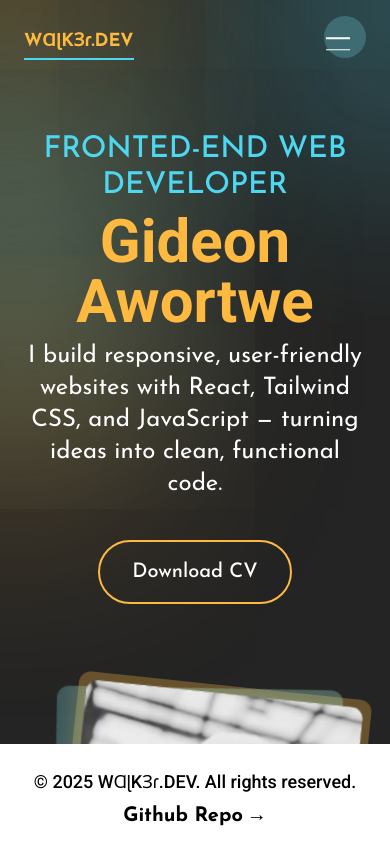
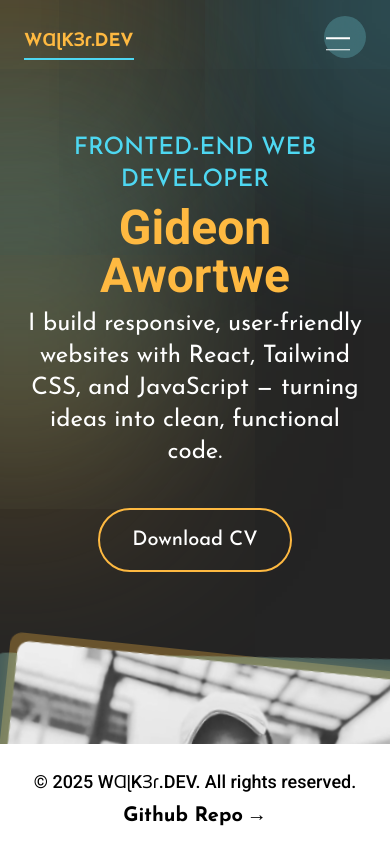
Before and after one commit to Walker-Gideon/walker.dev, a React (Vite) app: page / in a window 390 px wide. Shown: the top 842 px of the page. Built offline with nearby package versions, Linux system fonts and the light colour scheme; a web font is replaced by a local one.

Commit message:
Did final touch to the hero section

```diff
--- a/src/components/hero/HeroText.jsx
+++ b/src/components/hero/HeroText.jsx
@@ -1,13 +1,13 @@
 function HeroText() {
   return (
     <div className="md:mb-15">
-      <p className="text-4xl small:text-2xl sm:text-3xl md:text-3xl text-blueprime font-medium uppercase">
+      <p className="text-3xl small:text-2xl medium:text-3xl text-blueprime font-medium uppercase">
         Fronted-end Web Developer
       </p>
-      <p className="font-bold small:text-5xl sm:text-6xl medium:text-7xl md:text-8xl font-sans py-4 small:py-2 md:py-6 text-primary">
+      <p className="font-bold text-8xl small:text-5xl medium:text-8xl font-sans py-4 small:py-2 md:py-6 text-primary">
         Gideon Awortwe
       </p>
-      <p className="text-2xl small:text-2xl text-white small:w-full md:w-[80%]  mb-10">
+      <p className="text-2xl text-white mb-10">
         I build responsive, user-friendly websites with React, Tailwind CSS, and
         JavaScript — turning ideas into clean, functional code.
       </p>
--- a/src/components/hero/Image.jsx
+++ b/src/components/hero/Image.jsx
@@ -3,7 +3,7 @@ import creatorImage from "../../assets/my-prof.jpeg";
 function Image() {
   return (
     <div className="small:p-4 sm:px-6 sm:p-0">
-      <div className="w-full h-full small:w-[280px] md:w-[300px] small:h-120 sm:w-full sm:h-150 medium:h-160 md:h-125 p-0.5 small:p-1 bg-primary/30 backdrop-blur-md justify-self-end rounded-xl rotate-10 small:rotate-2 sm:rotate-6 medium:rotate-8">
+      <div className="w-110 small:w-95 sm:w-105 medium:w-110 h-full p-0.5 small:p-1 bg-primary/30 backdrop-blur-md justify-self-end rounded-xl rotate-10 small:rotate-2 sm:rotate-6 medium:rotate-8">
         <div className="relative w-full h-140 small:h-full sm:h-full medium:h-160 md:h-full p-2 small:p-1 bg-blue/30 backdrop-blur-md rounded-xl -rotate-5">
           <img
             src={creatorImage}
```
